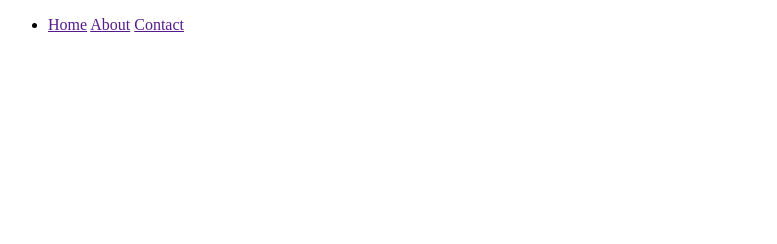
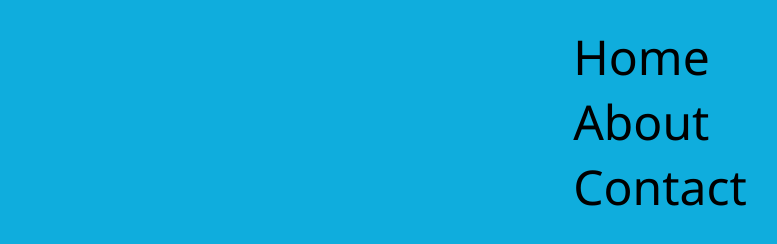
Before and after one commit to JoyChristine/Basic-info-site, a plain HTML site: page Index.html in a window 1280 px wide. Shown: the whole page, without its empty margins (0-777 px from the left). Drawn offline with Linux system fonts and the light colour scheme.

Commit message:
initial commit

```diff
--- a/Index.html
+++ b/Index.html
@@ -4,17 +4,37 @@
 <head>
     <meta charset="UTF-8">
     <meta name="viewport" content="width=device-width, initial-scale=1.0">
+
     <title>Document</title>
+    <style>
+        .nav li {
+            display: flex;
+        }
+
+        .nav a {
+            text-decoration: none;
+            cursor: pointer;
+            color: black;
+            list-style: none;
+            font-size: 3rem;
+        }
+
+        body {
+            font-family: "Segoe UI", Tahoma, Geneva, Verdana, sans-serif;
+            justify-content: center;
+            align-items: center;
+            display: flex;
+            background: rgb(15, 173, 221);
+        }
+    </style>
 </head>
 
 <body>
     <header>
-        <ul>
-            <li>
-                <a href="" class="home" id="home">Home</a>
-                <a href="" class="about" id="about">About</a>
-                <a href="" class="contact" id="contact">Contact</a>
-            </li>
+        <ul class="nav">
+            <li><a href="" class="home" id="home">Home</a></li>
+            <li><a href="" class="about" id="about">About</a></li>
+            <li><a href="" class="contact" id="contact">Contact</a></li>
         </ul>
     </header>
 </body>
```
Also changed, not shown: 404.html (+17 -0 lines), About.html (+10 -1 lines), Contact.html (+9 -0 lines).
